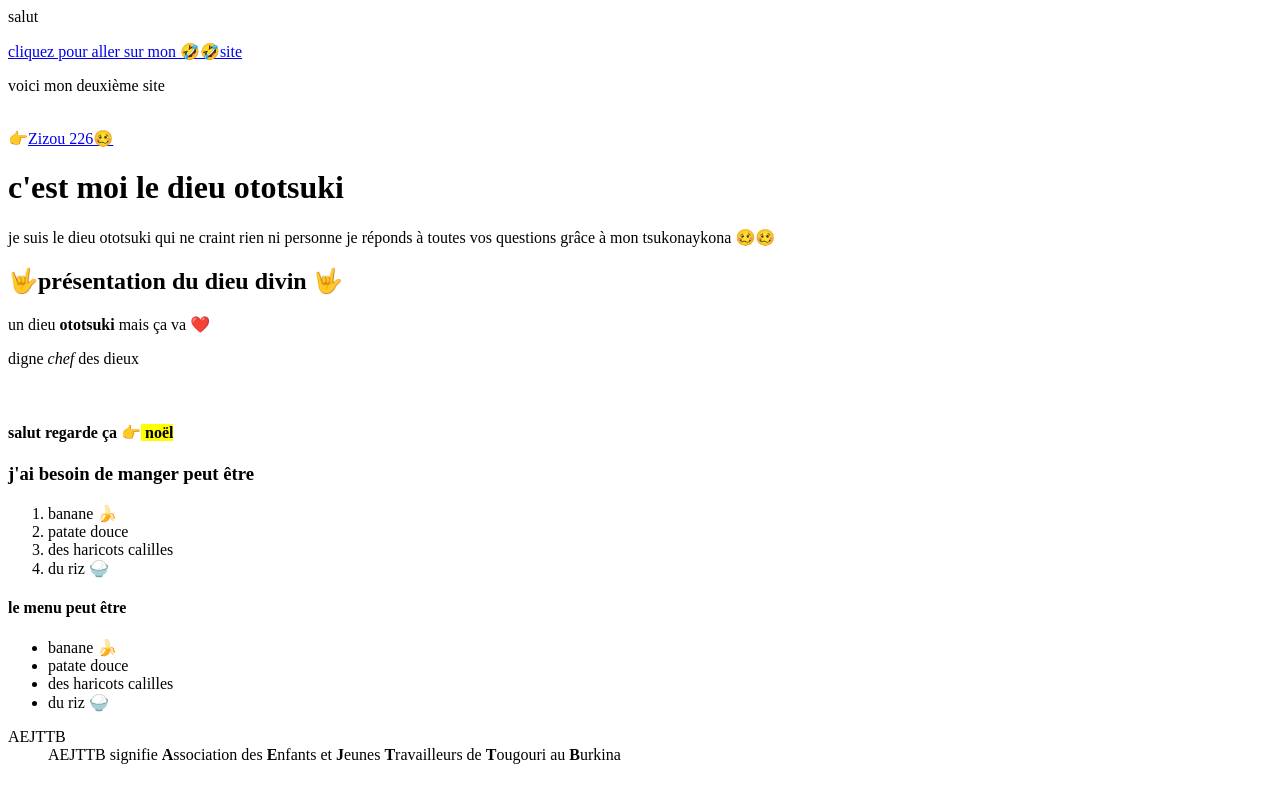
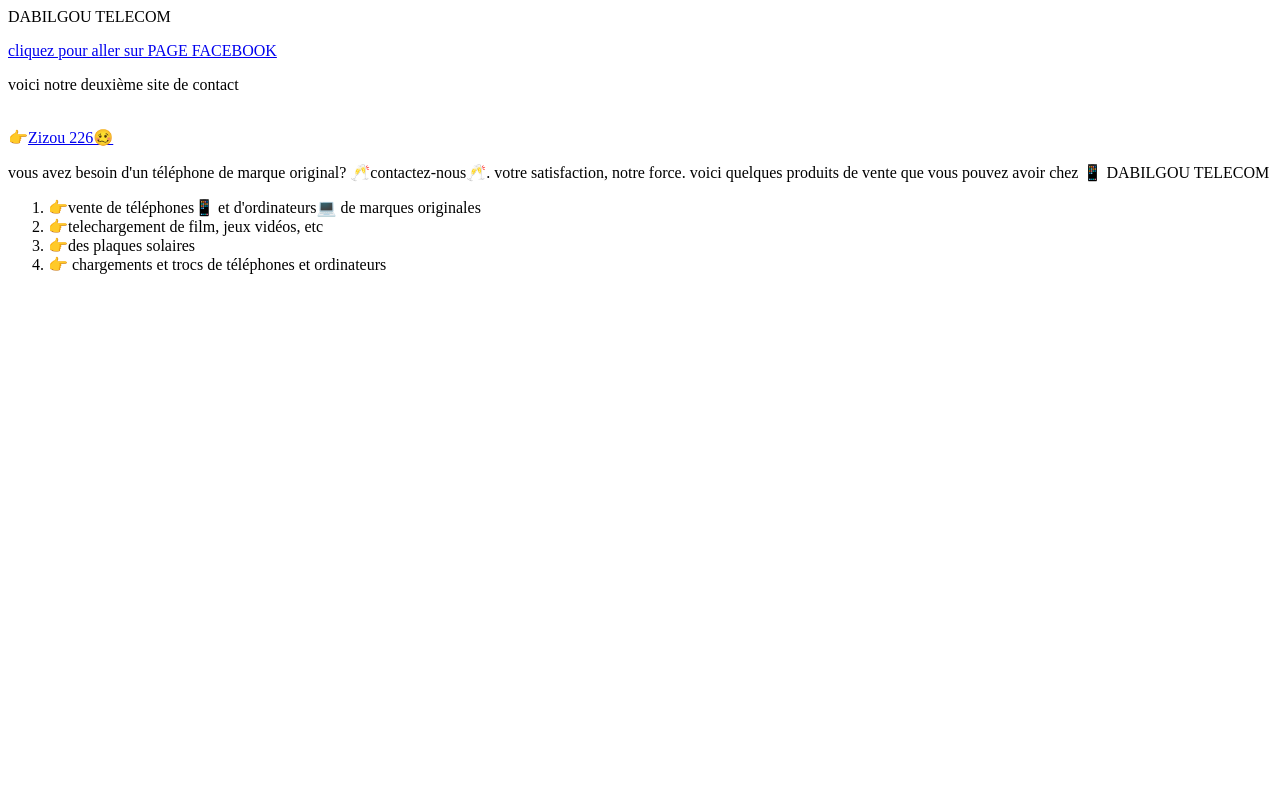
Before and after one commit to Seigneurzerofouku/Site-web-z-roo-fouku, a plain HTML site: page index.html in a window 1280 px wide. Drawn offline with Linux system fonts and the light colour scheme.

Commit message:
Update index.html

```diff
--- a/index.html
+++ b/index.html
@@ -1,36 +1,19 @@
-<p>salut</p>
-<a href= "github.com"> cliquez pour aller sur mon 🤣🤣site </a>
+<p>DABILGOU TELECOM</p>
+<a href= "https://www.facebook.com/alphonse.dabilgou.7"> cliquez pour aller sur PAGE FACEBOOK </a>
 
 <!DOCTYPE html>
 <html>
     <head>
-        <title>ma première balise en html</title>
+        <title>commerce et réparations</title>
         <meta charset ="utf-8"/>
     </head>
     <body>
-        <p>voici mon deuxième site<p/><br/>👉<a href="https://site web zerofouku">Zizou 226🥴</a>
-        <h1>c'est moi le dieu ototsuki</h1>
-        <p> je suis le dieu ototsuki qui ne craint rien ni personne je réponds à toutes vos questions grâce à mon tsukonaykona 🥴🥴</p>
-        <h2> 🤟présentation du dieu divin 🤟</h2>
-        <p>un dieu <strong>ototsuki</strong> mais ça va ❤️</p>
-        <p>digne <em> chef</em> des dieux</p>
-        </br> <h4>salut regarde ça 👉<mark> noël</mark></h4>
-        <h3>j'ai besoin de manger peut être</h3>
+        <p>voici notre deuxième site de contact<p/><br/>👉<a href="https://site web zerofouku">Zizou 226🥴</a>
+        <p>vous avez besoin d'un téléphone de marque original?
+        🥂contactez-nous🥂. votre satisfaction, notre force. voici quelques produits de vente que vous pouvez avoir chez 📱 DABILGOU TELECOM
         <ol>
-            <li>banane 🍌</li>
-            <li>patate douce </li>
-            <li>des haricots calilles</li>
-            <li> du riz 🍚 </li>
+            <li>👉vente de téléphones📱 et d'ordinateurs💻 de marques originales</li>
+            <li>👉telechargement de film, jeux vidéos, etc </li>
+            <li>👉des plaques solaires</li>
+            <li>👉 chargements et trocs de téléphones et ordinateurs </li>
               </ol>
-              <h4>le menu peut être</h3>
-        <ul>
-            <li>banane 🍌</li>
-            <li>patate douce </li>
-            <li>des haricots calilles</li>
-            <li> du riz 🍚 </li>
-              </ul>
-
-    </body>
-    <dt>AEJTTB</dt>
-    <dd>AEJTTB signifie <strong>A</strong>ssociation des <strong>E</strong>nfants et <strong>J</strong>eunes <strong>T</strong>ravailleurs de <strong>T</strong>ougouri au <strong>B</strong>urkina </dd>
-</html>
```
